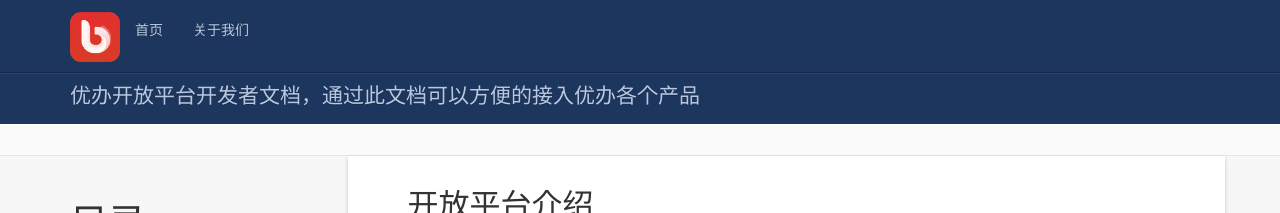
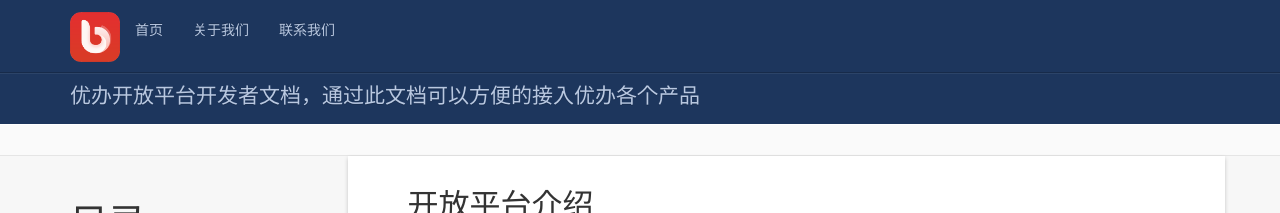
Before and after one commit to uban360/uban360.github.io, a Jekyll site: the page built from index.html, in a window 1280 px wide. Shown: the top 213 px of the page. Built offline with Jekyll 4.4.1, drawn with Linux system fonts in a browser that asks for light colours; comment, search, counter and statistics services are not loaded.

Commit message:
about and re

```diff
--- a/_includes/header.html
+++ b/_includes/header.html
@@ -22,7 +22,10 @@
           <a href="{{ '/tag/' | prepend: site.baseurl }}">首页</a>
         </li>
         <li>
-          <a href="#">关于我们</a>
+          <a href="http://www.shinemo.com/about">关于我们</a>
+        </li>
+        <li>
+          <a href="http://www.shinemo.com/contact">联系我们</a>
         </li>
       </ul>
       <!-- <ul class="nav navbar-nav navbar-right">
```
